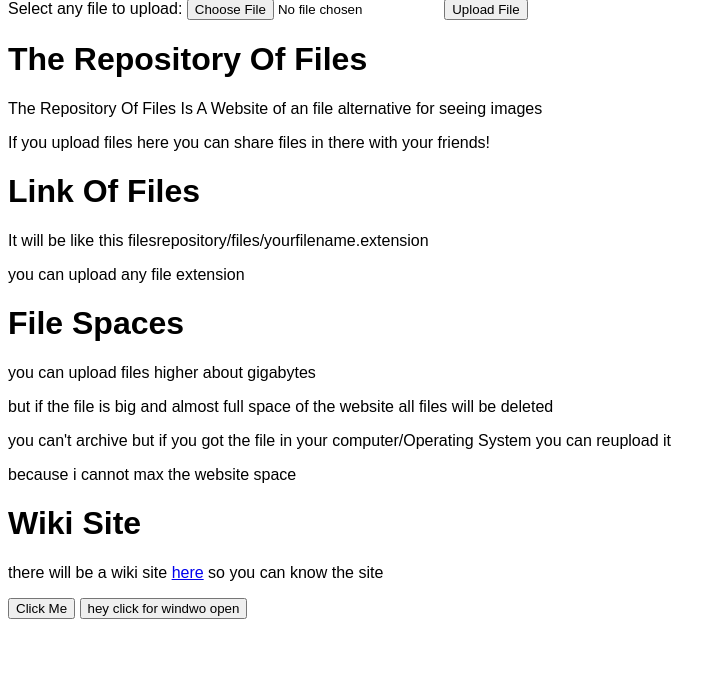
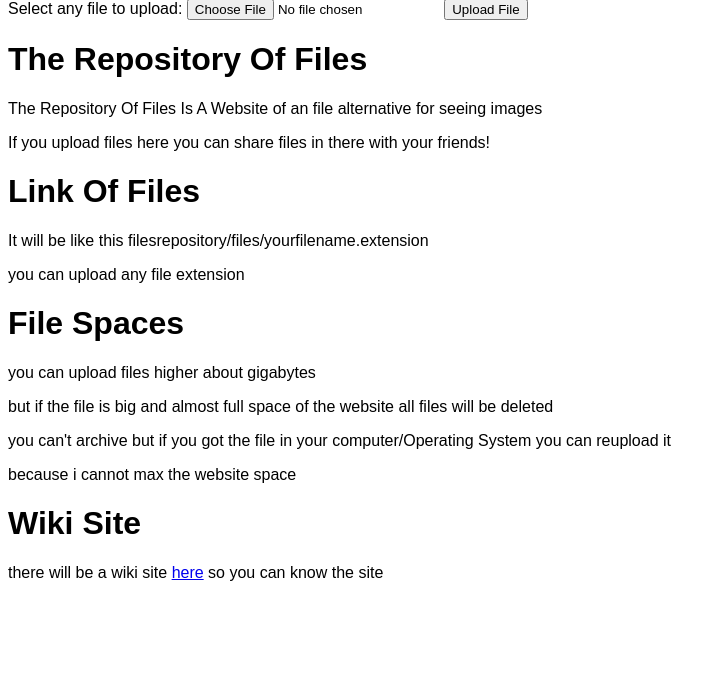
Before and after one commit to testtest954/Repository-Of-Files, a PHP site: page /randomlinks/ in a window 1280 px wide. Shown: the part 51-747 px from the top of the page, without its empty margins (0-726 px from the left). Run offline with PHP 8.4, Linux system fonts and the light colour scheme.

Commit message:
Update index.php

```diff
--- a/index.php
+++ b/index.php
@@ -20,25 +20,7 @@
   <h1>Wiki Site</h1>
   <p>there will be a wiki site  <a href="wiki">here</a> so you can know the site
 </form>
-<button type="button" onclick="alertorsomethin()">Click Me</button>
-<button type="button" onclick="testorwhat()">hey click for windwo open</button>
 </body>
-<script>
-function alertorsomethin(){
-	window.open('https://example.com')
-}
-function testorwhat(){
-	proceed = confirm('Are you sure you want to unlock the secret? Please click ok to continue...');
-	if(proceed){
-		window.open('https://www.youtube.com', "name test is funny");
-	}else{
-		var myWindow = window.open("", "", "width=800,height=600");
-		myWindow.document.write("<p>THERE IS NO MORE SECRET ITS ABOUT MONEY OOOOOOOH NOOOOOOOOOO</p>");
-	}
-
-}
-
-</script>
 <style>
 body {font-family: Arial}
 </style>
```
